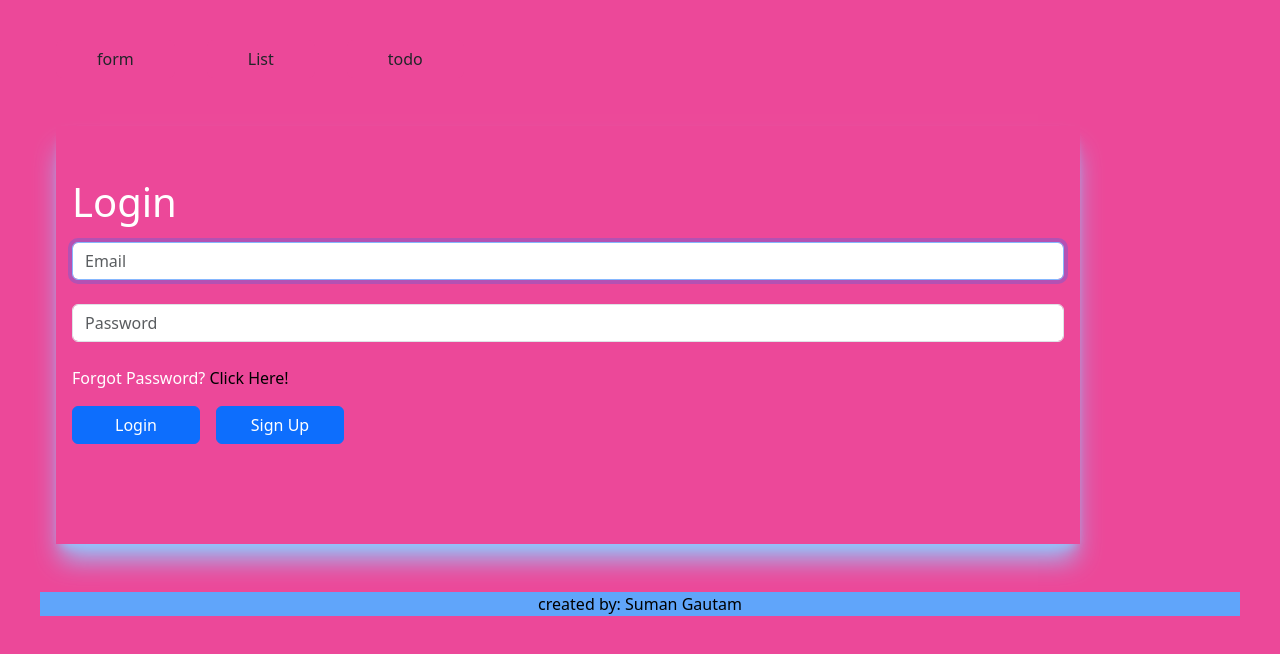
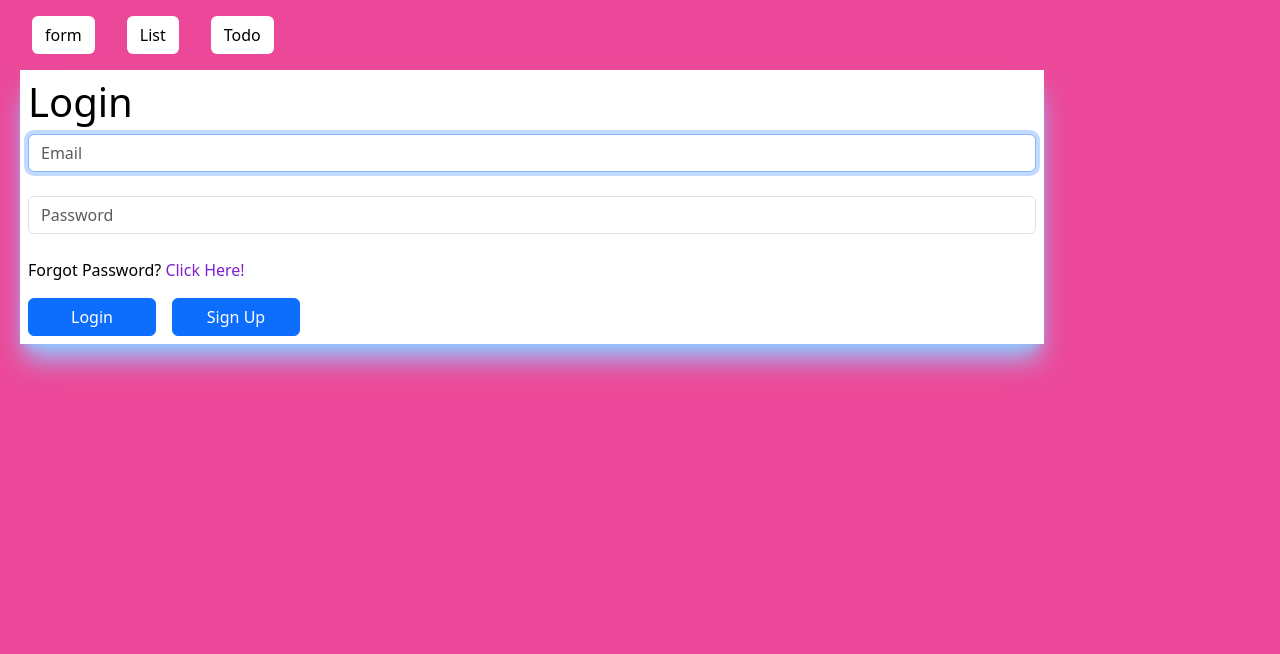
Before and after one commit to Sumangotame/Reactpractice, a React (Vite) app: page /root in a window 1280 px wide. Shown: the top 654 px of the page. Built offline with nearby package versions, Linux system fonts and the light colour scheme.

Commit message:
fixed layout issue

```diff
--- a/src/components/AddTodo.jsx
+++ b/src/components/AddTodo.jsx
@@ -21,17 +21,16 @@ function AddTodo() {
     }
     return (
         <>
-            <form onSubmit={addTodoHandler} className="space-x-3 mt-5 mb-3">
-                <div className="mx-5 flex">  <input type="text"
-                    className=" bg-white rounded border border-gray-700 focus:border-indigo-500 focus:ring-2 focus:ring-indigo-900 text-base outline-none text-black py-1 px-3 leading-8 transition-colors duration-200 ease-in-out w-64"
+            <form onSubmit={addTodoHandler} className="p-3">
+                <input type="text"
+                    className=" bg-white rounded border border-gray-700 focus:border-indigo-500 focus:ring-2 focus:ring-indigo-900 text-base outline-none text-black py-1 px-3 leading-8 transition-colors duration-200 ease-in-out w-"
                     placeholder="enter todo..."
                     value={input}
                     onChange={(e) => setInput(e.target.value)} />
-                    <button className="btn btn-sm btn-primary mx-3">submit</button></div>
-
-
+                <button className="btn btn-md btn-primary mx-3 px-10">submit</button>
             </form>
             <Todos />
+
         </>
 
     )
--- a/src/components/Footer.jsx
+++ /dev/null
@@ -1,9 +0,0 @@
-import React from 'react'
-
-function Footer() {
-  return (
-    <div className="bg-blue-400 text-center text-black">created by: Suman Gautam</div>
-  )
-}
-
-export default Footer
--- a/src/components/Form.jsx
+++ b/src/components/Form.jsx
@@ -20,22 +20,22 @@ const Form = () => {
     return (
         <>
             {/* <div className=" "> */}
-            <div className="px-3 py-1 mt-5 bg-transparent shadow-blue-300 shadow-xl mx-3 mb-5 max-w-screen-lg">
-                {/* <p>{userName}</p> */}
-                <div className=" mb-3 mt-5 text-white"><h1 >{action}</h1></div>
-                <form className="formexp">
+            <div className="mx-1">
+                <div className="p-2 bg-white mt-3 shadow-blue-300 shadow-xl max-w-screen-lg">
+                    {/* <p>{userName}</p> */}
+                    <h1 className="text-black">{action}</h1>
                     {action === 'Login' ? (<><input type="text" name="email" id="email" className="form-control" autoFocus onChange={(e) => setEmail(e.target.value)} value={email} placeholder="Email" /><br />
-                        <input type="password" name="password" id="password" className="form-control" onChange={(e) => { setPassword(e.target.value) }} value={password} placeholder="Password" /><br /><div className="forgot-password">
-                            <p className=" text-white">Forgot Password? <span className="cursor-pointer text-black">Click Here!</span></p>
-                        </div></>) : (<> <input type="text" name="user" id="user" className="form-control" autoFocus onChange={(e) => setUser(e.target.value)} value={user} placeholder="User Name" /><br /><input type="text" name="email" id="email" className="form-control" onChange={(e) => setEmail(e.target.value)} value={email} placeholder="Email" /><br />
-                            <input type="password" name="password" id="password" className="form-control" onChange={(e) => { setPassword(e.target.value) }} value={password} placeholder="Password" /><br /><input type="password" name="confirm-password" id="confirm-password" className="form-control" onChange={(e) => { setConfirmPassword(e.target.value) }} value={confirmPassword} placeholder="Confirm Password" /><br />
-                        </>)}
-                    <div className="mb-5">
-                        <button type="button" className="btn btn-primary w-32 mb-5" id="buttonid" onClick={submitHandler}>Login</button>
-                        <div className="signup btn btn-primary mx-3 w-32 cursor-pointer mb-5" onClick={() => setAction('Sign Up')}>Sign Up</div>
+                        <input type="password" name="password" id="password" className="form-control" onChange={(e) => { setPassword(e.target.value) }} value={password} placeholder="Password" /><br />
+                        <p className=" text-black">Forgot Password? <span className="cursor-pointer text-purple-700">Click Here!</span></p>
+                    </>) : (<> <input type="text" name="user" id="user" className="form-control" autoFocus onChange={(e) => setUser(e.target.value)} value={user} placeholder="User Name" /><br /><input type="text" name="email" id="email" className="form-control" onChange={(e) => setEmail(e.target.value)} value={email} placeholder="Email" /><br />
+                        <input type="password" name="password" id="password" className="form-control" onChange={(e) => { setPassword(e.target.value) }} value={password} placeholder="Password" /><br /><input type="password" name="confirm-password" id="confirm-password" className="form-control" onChange={(e) => { setConfirmPassword(e.target.value) }} value={confirmPassword} placeholder="Confirm Password" /><br />
+                    </>)}
+                    <div>
+                        <button type="button" className="btn btn-primary w-32 " id="buttonid" onClick={submitHandler}>Login</button>
+                        <div className="signup btn btn-primary mx-3 w-32 cursor-pointer" onClick={() => setAction('Sign Up')}>Sign Up</div>
                     </div>
 
-                </form>
+                </div>
             </div>
             {/* </div > */}
         </>
--- a/src/components/Header.jsx
+++ b/src/components/Header.jsx
@@ -10,11 +10,12 @@ function Header() {
     }
 
     return (
-        <><div className=' rounded'>
-            <Link to="root" className={`link no-underline  mx-3 px-10 btn   ${activeLink === 'root' ? 'bg-purple-500 hover:bg-purple-500 text-black' : 'bg-pink-500'}`} onClick={() => handleClick('root')}>form</Link >
-            <Link to="home" className={`link  mx-3 px-10 no-underline  btn ${activeLink === "home" ? 'bg-purple-500 hover:bg-purple-500 text-black' : 'bg-pink-500'}`} onClick={() => handleClick('home')}>List</Link>
-            <Link to="todo" className={`link mx-3 px-10 no-underline btn   ${activeLink === 'todo' ? 'bg-purple-500 hover:bg-purple-500 text-black' : 'bg-pink-500'}`} onClick={() => handleClick('todo')}>todo</Link>
-        </div>
+        <>
+
+                <Link to="root" className={`link no-underline btn mx-3   ${activeLink === 'root' ? 'bg-purple-500 hover:bg-purple-500 text-black' : 'bg-white text-black'}`} onClick={() => handleClick('root')}>form</Link >
+                <Link to="home" className={`link    no-underline mx-3 btn ${activeLink === "home" ? 'bg-purple-500 hover:bg-purple-500 text-black' : 'bg-white text-black'}`} onClick={() => handleClick('home')}>List</Link>
+                <Link to="todo" className={`link  no-underline mx-3 btn   ${activeLink === 'todo' ? 'bg-purple-500 hover:bg-purple-500 text-black' : 'bg-white text-black'}`} onClick={() => handleClick('todo')}>Todo</Link>
+
         </>
     )
 }
--- a/src/components/ListGroup.jsx
+++ b/src/components/ListGroup.jsx
@@ -7,20 +7,20 @@ function ListGroup() {
   let [selectedItem, setSelectedItem] = useState(-1);
   const onHandleClick = (city, index) => {
     setSelectedItem(index);
-
   };
 
 
   return (
     <>
-      <h1 className="mx-5 mt-5">{heading}</h1>
-      <ul className="list-group mx-5 mb-5">
+      <div className="p-3 ">
+        <h1>{heading}</h1>
+        <ul className="list-group shadow-md shadow-red-500 max-w-screen-lg ">
           {cities.map((city, index) => (
             <li
               className={
                 selectedItem === index
-                ? "list-group-item active px-3"
-                : "list-group-item px-3"
+                  ? "list-group-item active"
+                  : "list-group-item"
               }
               key={city}
               onClick={() => {
@@ -31,6 +31,7 @@ function ListGroup() {
             </li>
           ))}
         </ul>
+      </div>
     </>
   );
 }
--- a/src/components/Todos.jsx
+++ b/src/components/Todos.jsx
@@ -23,22 +23,22 @@ function Todos() {
 
     return (
         <>
-            <div className="mx-5">
+            <div className='p-2'>
                 <h2>TO-DO'S</h2>
-            </div>
-            <div className="mx-5 flex flex-col justify-center text-pretty flex-wrap list-none w-96 mb-5"> {newTodo.map((todo) => (
+                <div className="flex flex-col justify-center text-pretty flex-wrap list-none max-w-xl"> {newTodo.map((todo) => (
                     <li key={todo.id}>
                         {
                             updateId === todo.id ? (<><input type="text" value={updateText} onChange={(e) => setUpdateText(e.target.value)} className='form-control mb-3 mt-3' /><button className=" btn btn-success btn-sm" onClick={() => handleUpdate(todo.id)}>save</button></>)
                                 :
-                            (<> {todo.text}
-                                <span className=" float-right justify-center">
+                                (<> <span className=" text-xl">{todo.text}</span>
+                                    <span className=" float-right">
                                         <button onClick={() => dispatch(removeTodo(todo.id))} className="btn btn-danger btn-sm px-2  mb-2">delete</button>
                                         <button onClick={() => setUpdateId(todo.id)} className="btn btn-warning btn-sm mx-2 px-2 mb-2">update</button></span></>)}
                     </li >
 
                 ))
                 }</div>
+            </div>
 
         </>)
 }
--- a/src/components/layouts/Layout.jsx
+++ b/src/components/layouts/Layout.jsx
@@ -2,7 +2,6 @@ import React, { useEffect, useState } from 'react'
 import Header from '../Header'
 import axios from 'axios'
 import { Outlet, useLocation } from 'react-router-dom'
-import Footer from '../Footer'
 import './Layout.css'
 
 function Layout() {
@@ -13,7 +12,7 @@ function Layout() {
         // // }
         // )
         return (
-                <><div className="p-10 w-screen h-screen bg-pink-500 text-white">
+                <><div className="p-3 w-screen h-screen bg-pink-500 text-white">
                         <Header />
                         {location.pathname === "/" && (<div>
                                 <h1>Welcome to the Homepage</h1>
@@ -21,7 +20,6 @@ function Layout() {
                         </div>)
                         }
                         <Outlet />
-                        <Footer />
                 </div>
                 </>)
 }
```
Lines whose indentation alone changed are shown as unchanged.
